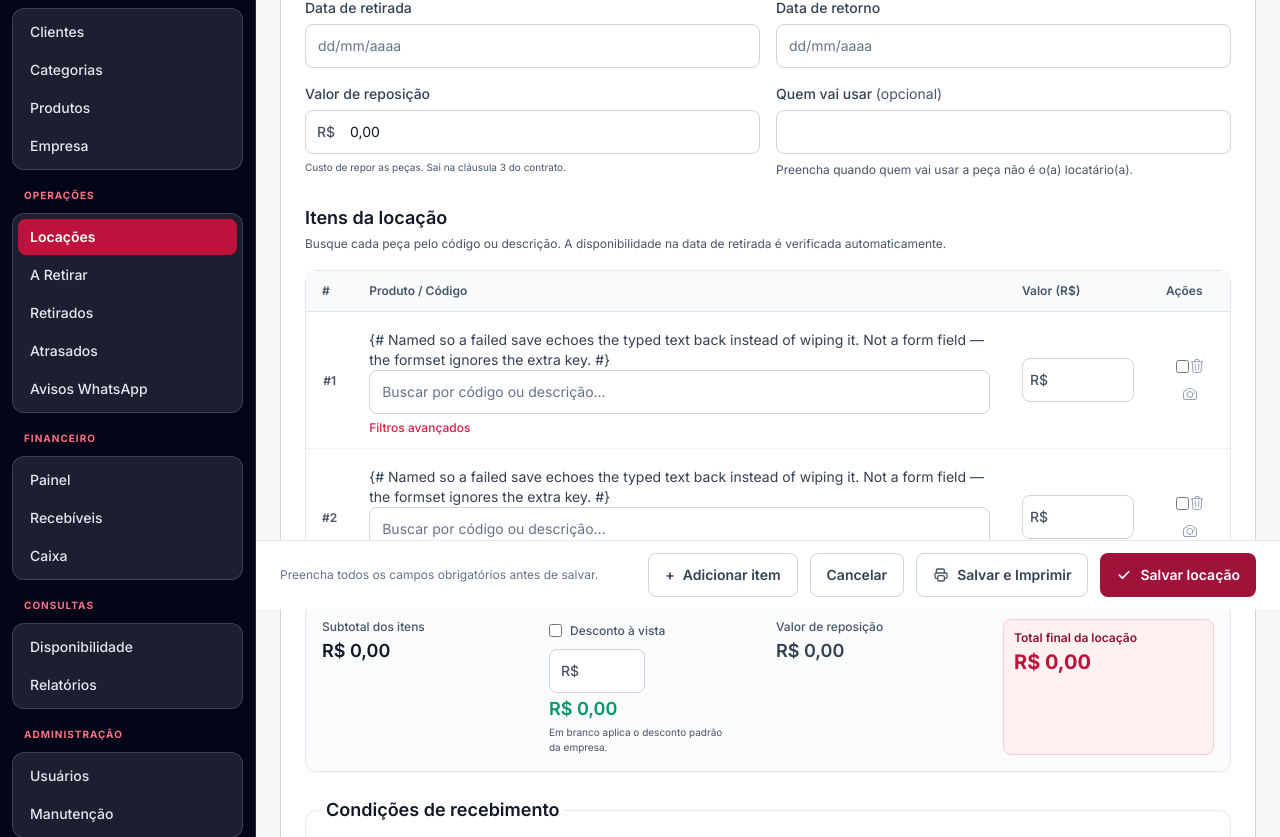
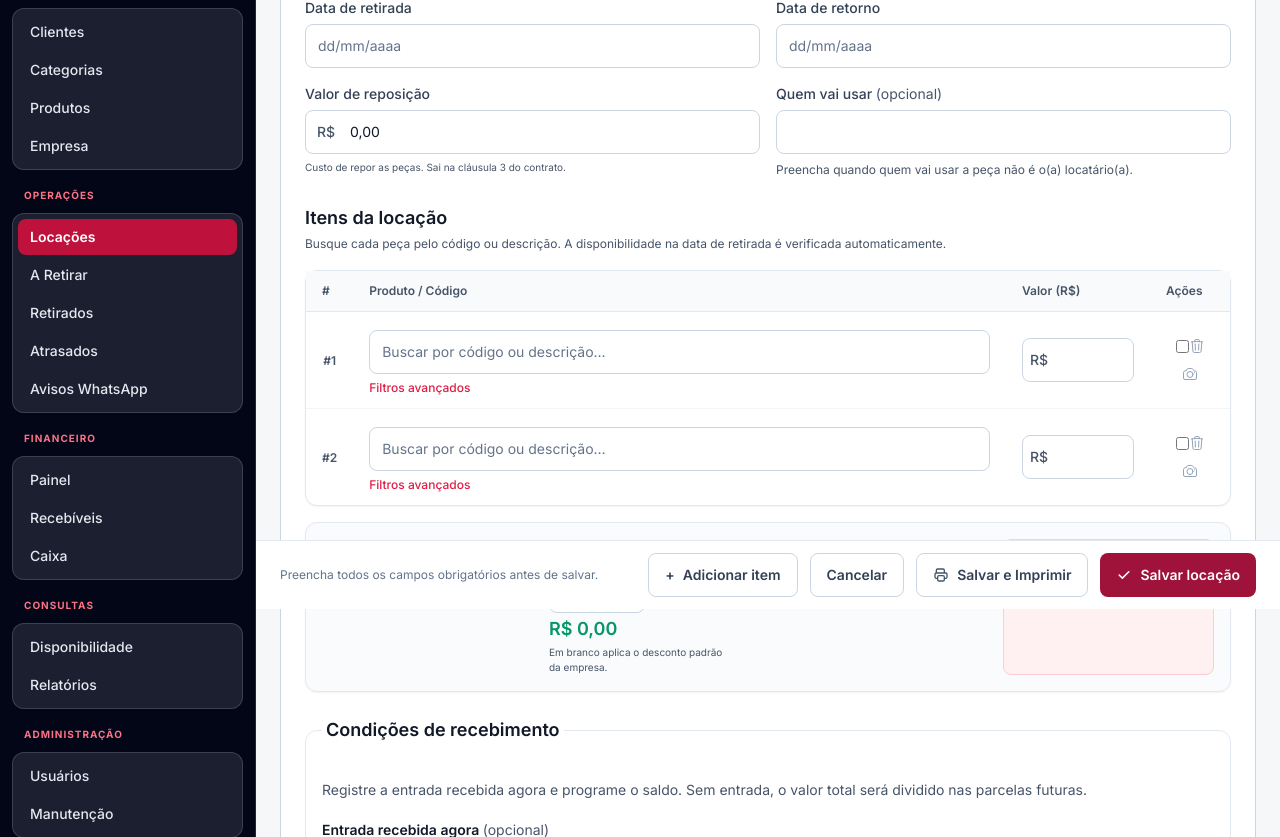
Before and after one commit to elvertoni/noivaecia, a Django app: page /locacoes/nova/ in a window 1280 px wide. Shown: the part 191-1028 px from the top of the page. Run offline with Django 5.2, Linux system fonts and the light colour scheme; the visitor is signed in with stand-in values (Sample User, id 1); style sheets or scripts are compiled from the project's sources; some libraries are stand-ins or nearby versions.

Commit message:
fix(rentals): stop leaking a template comment onto the rental items grid
Django's {# #} comment tag can't span multiple lines — it silently
falls back to literal text instead of erroring, so the comment was
printing above the product search field on the rental edit screen.
Switched to {% comment %}/{% endcomment %}, which supports multiline.

```diff
--- a/templates/rentals/rental_form.html
+++ b/templates/rentals/rental_form.html
@@ -143,8 +143,10 @@
                     <div class="field-group product-search-field mb-0">
                       {{ item_form.product }}
                       <div class="relative">
-                        {# Named so a failed save echoes the typed text back instead of wiping it.
-                           Not a form field — the formset ignores the extra key. #}
+                        {% comment %}
+                        Named so a failed save echoes the typed text back instead of wiping it.
+                        Not a form field — the formset ignores the extra key.
+                        {% endcomment %}
                         <input type="text" id="{{ item_form.product.id_for_label }}-search" class="product-search-input field-input py-1.5 text-sm w-full"
                                name="{{ item_form.product.html_name }}_search"
                                value="{{ item_form.typed_product_search }}"
```
